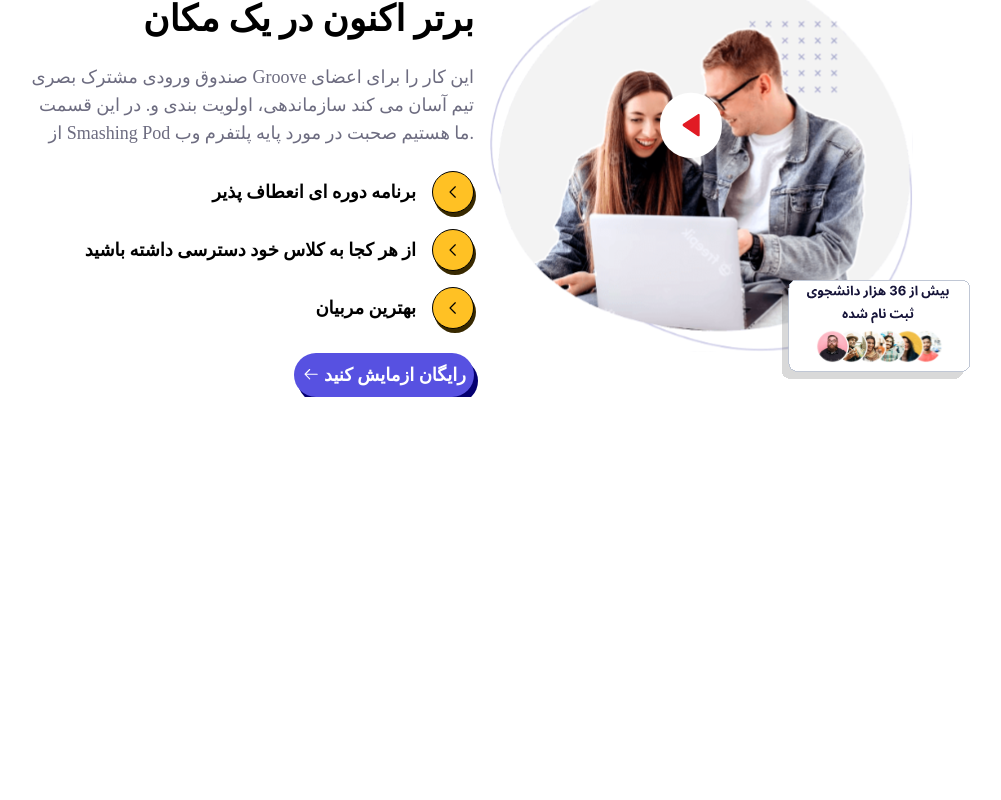
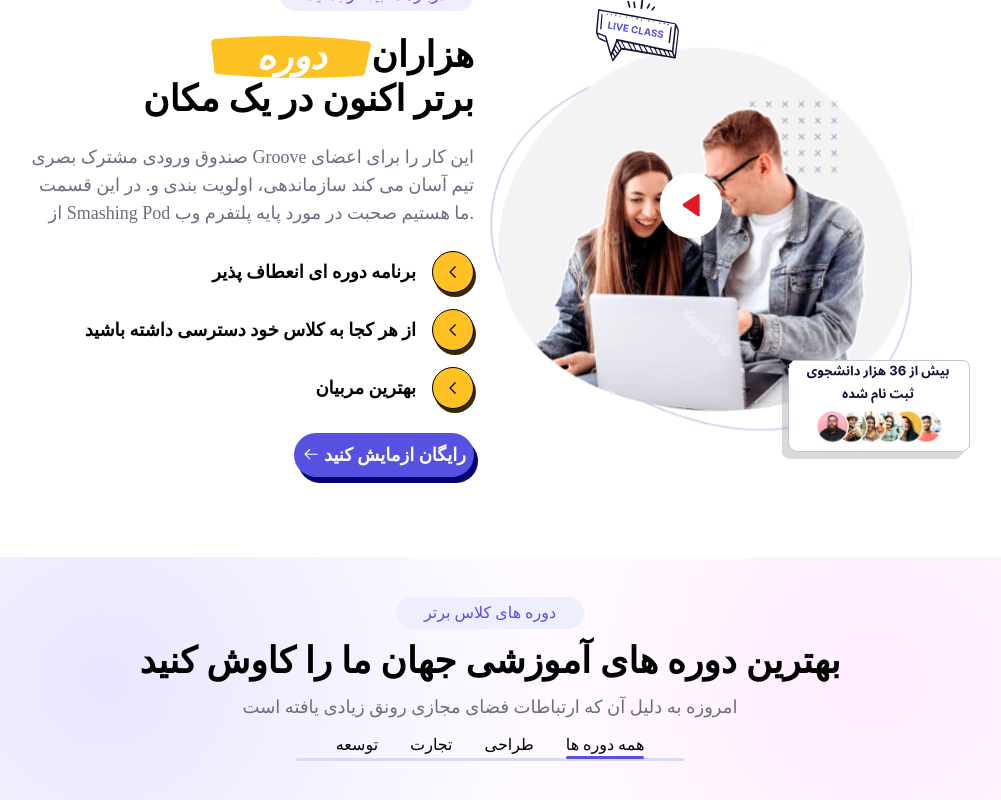
Before and after one commit to react-summer-1404/Nova, a React (Vite) app: page / in a window 1280 px wide. Shown: the part 1124-1924 px from the top of the page, without its empty margins (150-1151 px from the left). Before the commit the page ends 1521 px from the top, so only its background shows below. Built offline with nearby package versions, Linux system fonts and the light colour scheme.

Commit message:
tab bar done

```diff
--- a/src/assets/styles/variable.css
+++ b/src/assets/styles/variable.css
@@ -11,6 +11,19 @@
     --color-text-gray: #6D6C80;
     --color-dark-purple: #5751E1;
     --color-light-purple: #EFEEFE;
+    --color-soft-indigo: #D9D9F3;
+
+    --gradient-main: radial-gradient(
+        circle at 20% 50%,
+        rgba(189, 175, 255, 0.32),
+        transparent 45%
+      ),
+      radial-gradient(
+        circle at 80% 50%,
+        rgba(255, 190, 255, 0.28),
+        transparent 45%
+      ),
+      #ffffff;
 
     --font-base: 'Poppins', serif;
 }
--- a/src/components/section/landing/AboutSection/AboutSection.jsx
+++ b/src/components/section/landing/AboutSection/AboutSection.jsx
@@ -8,16 +8,11 @@ import { GoArrowLeft ,GoChevronLeft} from "react-icons/go";
 import AccentText from "../../../ui/accentText/AccentText";
 import YellowButton from "../../../ui/button/YellowButton";
 import { Link } from "react-router-dom";
-// import { Link } from "react-router-dom";
 
 const AboutSection = () => {
-  const options = [
-    "برنامه دوره ای انعطاف پذیر",
-    "از هر کجا به کلاس خود دسترسی داشته باشید",
-    "بهترین مربیان",
-  ];
+  const options = ["برنامه دوره ای انعطاف پذیر","از هر کجا به کلاس خود دسترسی داشته باشید","بهترین مربیان",];
   return (
-    <div className="w-screen flex-center">
+    <div className="w-screen flex-center pb-20 pt-20">
       <div className="flex justify-between  w-3/4 md:w-full lg:w-full xl:w-3/4 g-16">
         <div className="  md:w-1/2 justify-end  flex-center">
          <div className="items-center md:items-end flex flex-col  gap-6">
@@ -60,5 +55,3 @@ const AboutSection = () => {
 };
 
 export default AboutSection;
-// برای قسمتیه که نوشته
-//درباره ما بیشتر بدانید
--- a/src/components/section/landing/FeaturedCourses/FeaturedCourses.jsx
+++ b/src/components/section/landing/FeaturedCourses/FeaturedCourses.jsx
@@ -1,13 +1,34 @@
-import React from 'react'
+import React from "react";
+import "../../../../assets/styles/variable.css";
+import "../../../../assets/styles/global.css";
+import Tag from "../../../ui/Tag/Tag";
+import Tab from "./Tab"
 
 const FeaturedCourses = () => {
   return (
-    <div>
-      FeaturedCourses
+    <div style={{ background: "var(--gradient-main)" }} className="w-screen p-10 ">
+      <div>
+        <div className="flex flex-col items-center gap-3">
+          <Tag
+            title={"دوره های کلاس برتر"}
+            textColor={"var(--color-dark-purple)"}
+            bgColor={"var(--color-light-purple)"}
+          />
+          <h2 className=" font-bold md:text-4xl text-2xl">
+            بهترین دوره های آموزشی جهان ما را کاوش کنید
+          </h2>
+          <h3 className="text-[#6D6C80] text-responsive">
+            امروزه به دلیل آن که ارتباطات فضای مجازی رونق زیادی یافته است
+          </h3>
+         <Tab/>
+
+
+        </div>
+
+        <div></div>
+      </div>
     </div>
-  )
-}
+  );
+};
 
-export default FeaturedCourses
-// برای قسمتیه که نوشته
-//"بهترین دوره های آموزشی جهان ما را کاوش کنید دوره های کلاس برتر"
+export default FeaturedCourses;
--- /dev/null
+++ b/src/components/section/landing/FeaturedCourses/Tab.jsx
@@ -0,0 +1,36 @@
+import React, { useState } from "react";
+
+const Tabs = () => {
+  const tabs = ["توسعه", "تجارت", "طراحی", "همه دوره ها"];
+  const [pointTab, setPointTab] = useState("همه دوره ها");
+
+  return (
+    <div className="flex flex-col items-start px-6">
+      <div className="flex gap-8 relative pb-1 px-10 ">
+        {tabs.map((tab, index) => (
+          <div
+            key={index}
+            className="flex flex-col items-center cursor-pointer relative"
+            onClick={() => setPointTab(tab)}
+          >
+            <span>{tab}</span>
+
+            {pointTab === tab && (
+              <div
+                style={{ backgroundColor: "var(--color-dark-purple)" }}
+                className="h-[3px] w-full rounded absolute -bottom-0.5 left-0 z-10"
+              ></div>
+            )}
+          </div>
+        ))}
+
+        <div
+          style={{ backgroundColor: "var(--color-soft-indigo)" }}
+          className="h-[3px] w-full absolute bottom-0 left-0 rounded"
+        ></div>
+      </div>
+    </div>
+  );
+};
+
+export default Tabs;
--- a/src/components/section/landing/HeroSection/HeroSection.jsx
+++ b/src/components/section/landing/HeroSection/HeroSection.jsx
@@ -1,12 +1,13 @@
 import React from "react";
 import "../../../../assets/styles/global.css";
+import "../../../../assets/styles/variable.css";
 import heroPic from "../../../../assets/images/herosectionPic.svg";
 import PurpleBtn from "../../../ui/button/BlueButton";
 import { GoArrowLeft } from "react-icons/go";
 import AccentText from "../../../ui/accentText/AccentText";
 const HeroSection = () => {
   return (
-    <div className="bg-gradient-to-r from-purple-100 via-gray-50 to-pink-100 w-screen flex-center pt-4">
+    <div style={{ background: "var(--gradient-main)" }} className="w-screen flex-center pt-4">
       <div className="flex justify-between w-5/6">
         <img src={heroPic} className="hidden md:block md:w-1/2 md:h-3/4" />
 
--- a/src/index.css
+++ b/src/index.css
@@ -22,5 +22,4 @@ body {
   font-family: var(--font-base);
   background: var(--color-white);
   overflow-x: hidden;
-  /* direction:rtl; */
 }
--- a/src/pages/landingPage/LandingPage.jsx
+++ b/src/pages/landingPage/LandingPage.jsx
@@ -4,6 +4,7 @@ import Navbar from "../../components/layout/navbar/Navbar";
 import HeroSection from "../../components/section/landing/HeroSection/HeroSection";
 import TopCategories from "../../components/section/landing/TopCategories/TopCategories";
 import AboutSection from "../../components/section/landing/AboutSection/AboutSection";
+import FeaturedCourses from "../../components/section/landing/FeaturedCourses/FeaturedCourses";
 
 const LandingPage = () => {
   return (
@@ -12,6 +13,7 @@ const LandingPage = () => {
       <HeroSection />
       <TopCategories />
       <AboutSection/>
+      <FeaturedCourses/>
       {/* <JoinTheClub /> */}
 
     </>
```
